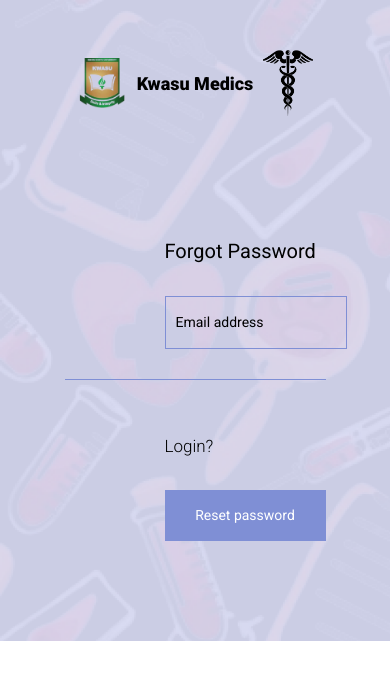
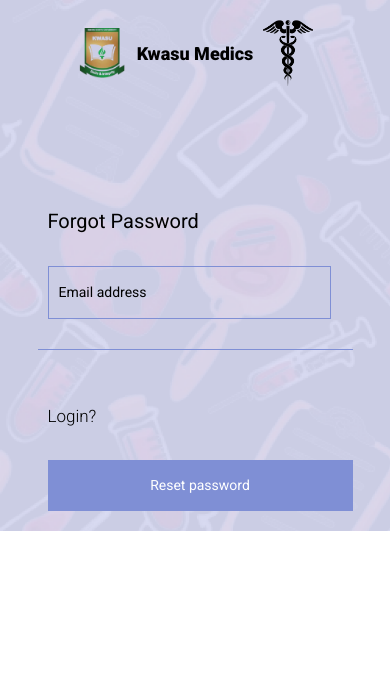
Before and after one commit to abdullahi-mohammed/kwasu-medics, a React (Vite) app: page /forgot-password in a window 390 px wide. Shown: the top 680 px of the page. Built offline with nearby package versions, Linux system fonts and the light colour scheme.

Commit message:
forgot password page adjustment

```diff
--- a/src/components/login/forgotPassword/forgotPassword.module.css
+++ b/src/components/login/forgotPassword/forgotPassword.module.css
@@ -38,3 +38,25 @@
   color: white;
   margin-left: 100px;
 }
+
+
+@media (max-width: 768px) {
+  .forgotPassword input,
+  .forgotPassword h2,
+  .forgotPassword h3,
+  .forgotPassword button {
+    margin-left: 50px;
+  }
+}
+
+@media (max-width: 425px) {
+  .forgotPassword input,
+  .forgotPassword h2,
+  .forgotPassword h3,
+  .forgotPassword button {
+    margin-left: 10px;
+  }
+  .forgotPassword input {
+    width: 90%;
+  }
+}
--- a/src/components/login/form/stuForm/stuForm.module.css
+++ b/src/components/login/form/stuForm/stuForm.module.css
@@ -21,9 +21,7 @@
   margin-left: 100px;
 }
 
-.stuForm input:focus{
-  outline: none;
-}
+
 
 .stuForm ::-webkit-input-placeholder {
   color: black;
--- a/src/pages/forgotPassword/forgotPassword.module.css
+++ b/src/pages/forgotPassword/forgotPassword.module.css
@@ -9,3 +9,9 @@
   padding: 50px;
   padding-bottom: 100px;
 }
+
+@media (max-width: 768px) {
+  .forgotPassword {
+    padding: 20px;
+  }
+}
```
